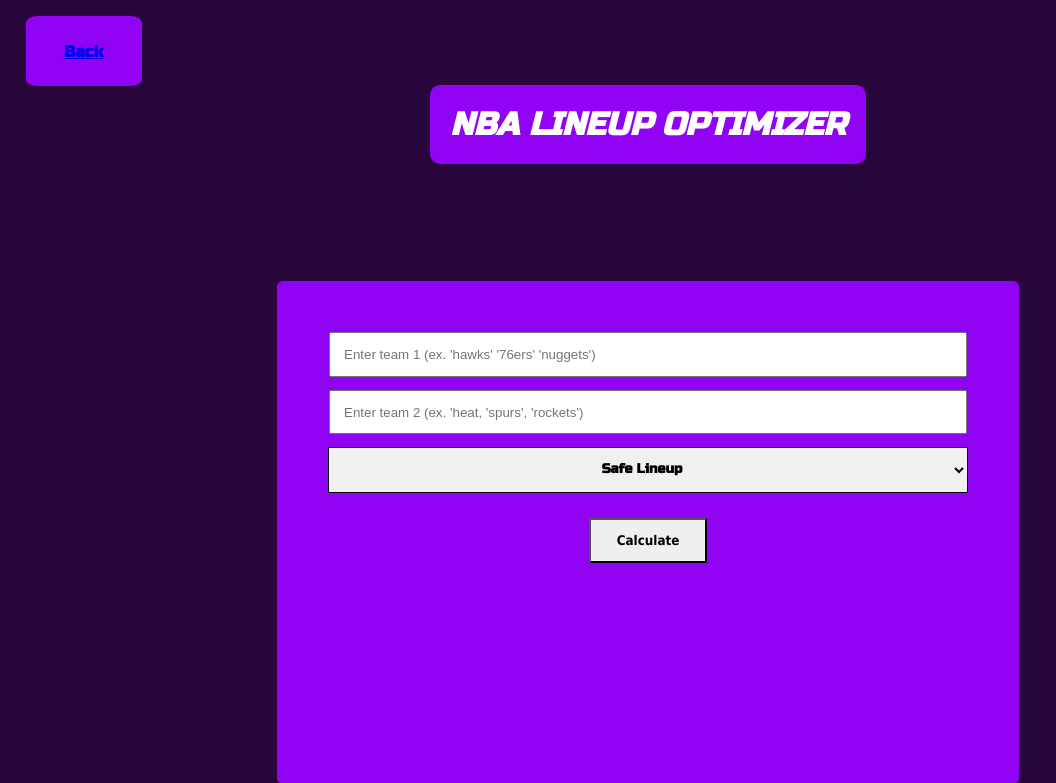
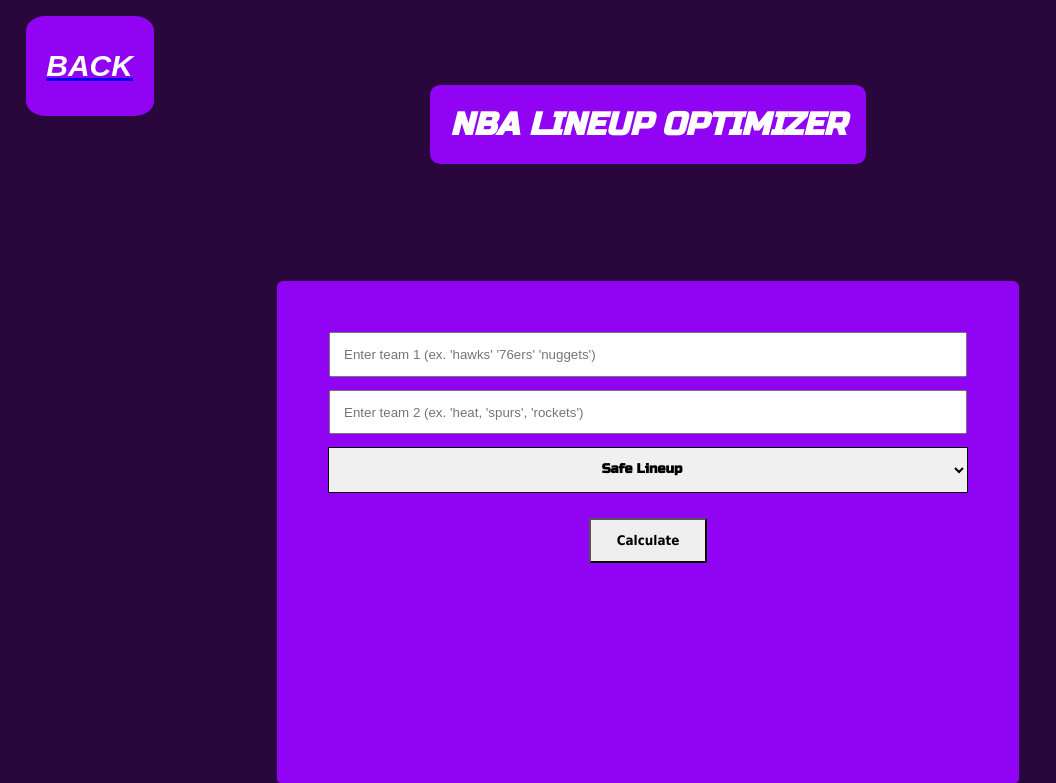
Before and after one commit to steventanyang/AskLebron, a Flask app: page /nba in a window 1280 px wide. Shown: the top 783 px of the page, without its empty margins (0-1056 px from the left). Run offline with Flask 3, Linux system fonts and the light colour scheme; some web fonts are replaced.

Commit message:
new back button design

```diff
--- a/app.py
+++ b/app.py
@@ -50,4 +50,4 @@
     return render_template('wnba.html')
 
 if __name__ == '__main__':
-    app.run()
+    app.run(port=8000, debug=True)
--- a/static/styles.css
+++ b/static/styles.css
@@ -50,14 +50,33 @@
     position: absolute;
     top: 2%;
     left: 2%;
-    padding: 2% 3%;
-    border-radius: 10%;
+    border-radius: 15%;
     font-weight: bolder;
+    font-style: italic;
     background-color: #9003F3;
     border: none;
     text-decoration: none;
     color: white;
+    font-size: 30px;
+    padding: 12px 24px;
+    width: 10%;
+    height: 100px;
+    cursor: pointer;
     transition: background-color 0.6s ease, color 0.3s ease;
+}
+
+.back_button_text {
+    display: flex;
+    flex-direction: column;
+    justify-content: center;
+    align-items: center;
+    color: white;
+    width: 100%;
+    height: 100%;
+}
+
+.back_button_container:hover {
+    background-color: #333333;
 }
 
 .optimizer_form_container {
--- a/templates/main.html
+++ b/templates/main.html
@@ -15,7 +15,7 @@
 
   <div class="main_buttons_container">
       <a class= "main-buttons" href="{{ url_for('nba')}}">
-        <img src="/static/nba.png" alt="Image Button" width="200" height="400">
+        <img src="/static/nba.png" alt="Image Button" width="180" height="400">
       </a>
       <a class= "main-buttons" href="{{ url_for('wnba')}}">
         <img src="/static/wnba.png" alt="Image Button" width="180" height="400">
--- a/templates/nba.html
+++ b/templates/nba.html
@@ -37,9 +37,12 @@
 </body> -->
 
 <body>
-    <div class="back_button_container">
-      <a href="{{ url_for('main') }}">Back</a>
-    </div>
+
+    <button class="back_button_container">
+        <a href="{{ url_for('main')}}">
+            <span class="back_button_text">BACK</span>
+        </a>
+    </button>
 
     <div class="main_heading_container" style="margin-top: 5%;">
         <h1 class="main-heading">
```
